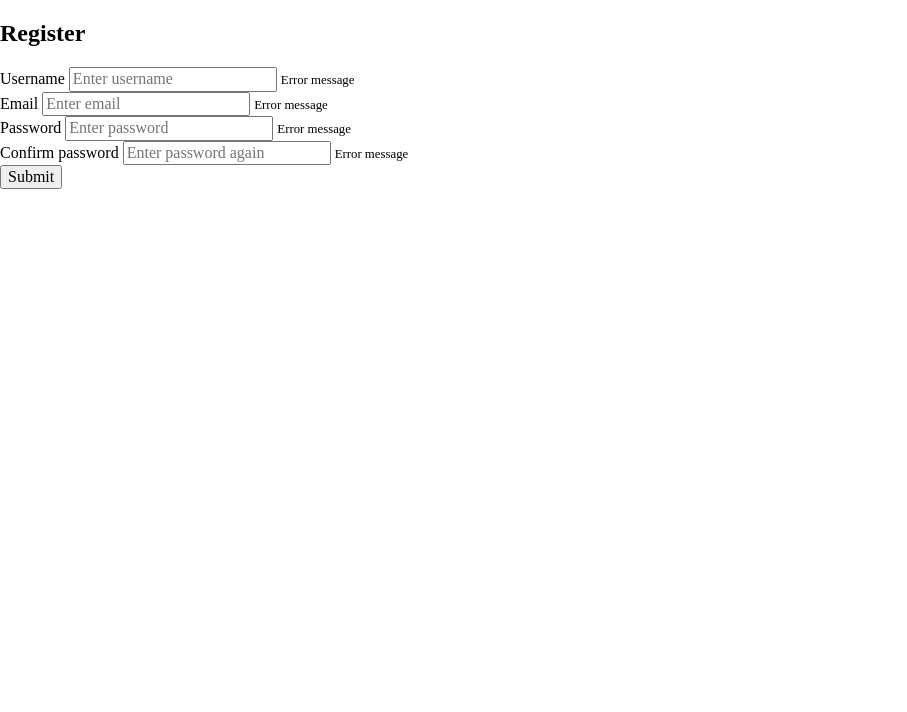
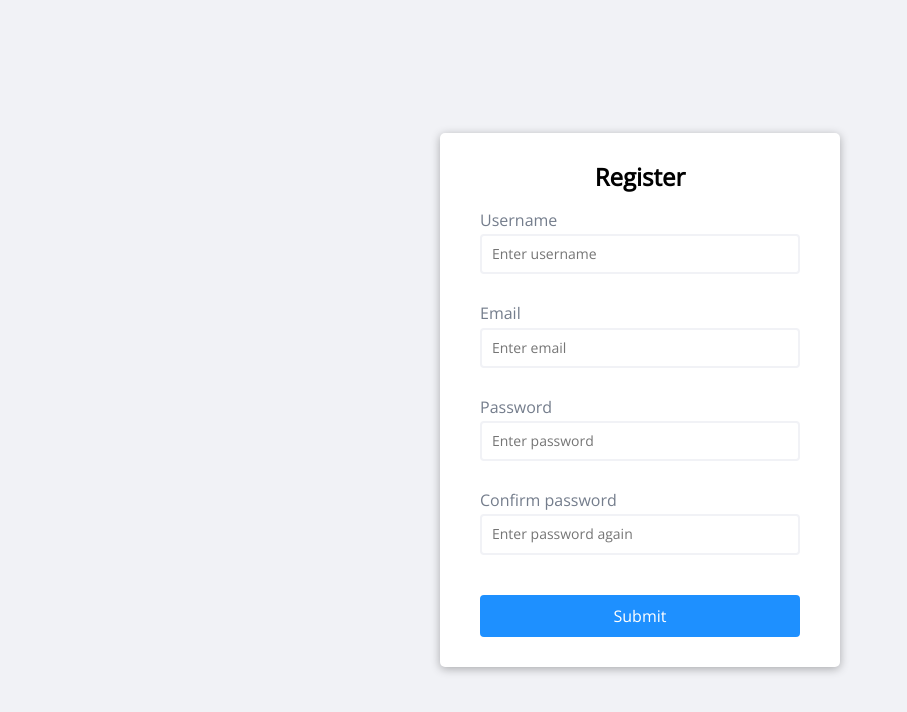
Before and after one commit to thatguyKacper/form-validator, a plain HTML site: page index.html in a window 1280 px wide. Shown: the whole page, without its empty margins (0-907 px from the left). Drawn offline with nearby package versions, Linux system fonts and the light colour scheme.

Commit message:
add css styles & button class

```diff
--- a/css/main.css
+++ b/css/main.css
@@ -0,0 +1,95 @@
+@import url("https://fonts.googleapis.com/css2?family=Open+Sans&display=swap");
+
+/* Global */
+
+* {
+  box-sizing: border-box;
+}
+
+body {
+  background-color: #f1f2f6;
+  font-family: "Open Sans", sans-serif;
+  display: flex;
+  align-items: center;
+  justify-content: center;
+  min-height: 100vh;
+}
+
+.container {
+  background-color: #fff;
+  border-radius: 5px;
+  box-shadow: 0 2px 10px 0 rgba(0, 0, 0, 0.3);
+  width: 400px;
+}
+
+h2 {
+  text-align: center;
+  margin: 0 0 20px 0;
+}
+
+/* Form */
+
+.form {
+  padding: 30px 40px;
+}
+
+.form-control {
+  margin-bottom: 10px;
+  padding-bottom: 20px;
+  position: relative;
+}
+
+.form-control label {
+  color: #747d8c;
+  display: block;
+  margin-bottom: 5px;
+}
+
+.form-control input {
+  border: 2px solid #f1f2f6;
+  border-radius: 4px;
+  display: block;
+  width: 100%;
+  padding: 10px;
+  font-size: 14px;
+}
+
+.form-control input:focus {
+  outline: 0;
+  border: 2px solid #dfe4ea;
+}
+
+.form-control.success input {
+  border: 2px solid #2ed573;
+}
+
+.form-control.error input {
+  border: 2px solid #ff6348;
+}
+
+.form-control small {
+  color: #ff6348;
+  position: absolute;
+  bottom: 0;
+  left: 0;
+  visibility: hidden;
+}
+
+.form-control.error small {
+  visibility: visible;
+}
+
+/* Button */
+
+.form-button {
+  cursor: pointer;
+  background-color: #1e90ff;
+  border: 2px solid #1e90ff;
+  border-radius: 4px;
+  color: #fff;
+  display: block;
+  font-size: 16px;
+  padding: 10px;
+  margin-top: 20px;
+  width: 100%;
+}
--- a/index.html
+++ b/index.html
@@ -33,7 +33,7 @@
         <input type="password" id="password2" placeholder="Enter password again">
         <small>Error message</small>
       </div>
-      <button type="submit">Submit</button>
+      <button type="submit" class="form-button">Submit</button>
     </form>
   </div>
 
```
